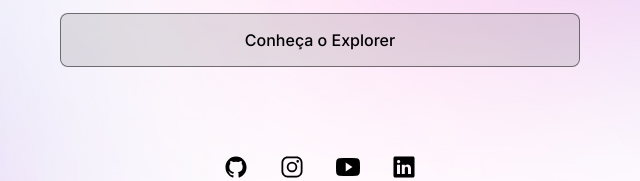
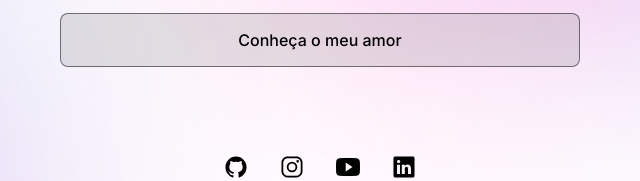
Before and after one commit to guilhermepico/Projeto-Discover-Rocketseat-, a plain HTML site: page index.html in a window 1280 px wide. Shown: the part 553-734 px from the top of the page, 320-960 px from the left. Drawn offline with nearby package versions, Linux system fonts and the light colour scheme.

Commit message:
adding instagram link of my darling

```diff
--- a/index.html
+++ b/index.html
@@ -40,7 +40,7 @@
             </li>
 
             <li>
-              <a href="https://www.rocketseat.com.br/?utm_source=platform&utm_medium=organic&utm_campaign=venda&utm_term=catalogo&utm_content=modal_sem_acesso_catalogo-lp_one" target="_blank">Conheça o Explorer </a>
+              <a href="https://www.instagram.com/baabibarboza/" target="_blank">Conheça o meu amor</a>
             </li>
           </ul>
 
```
